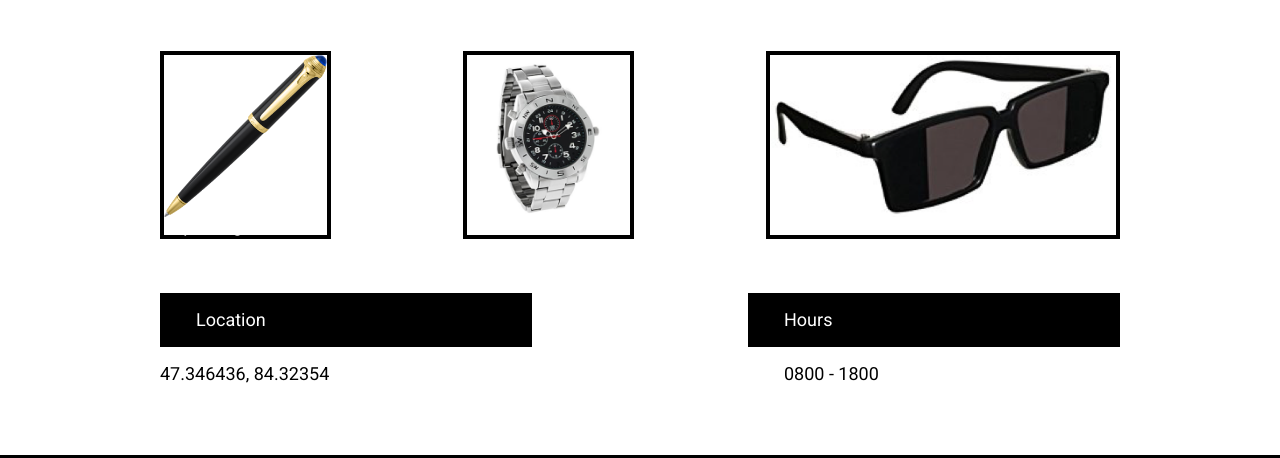
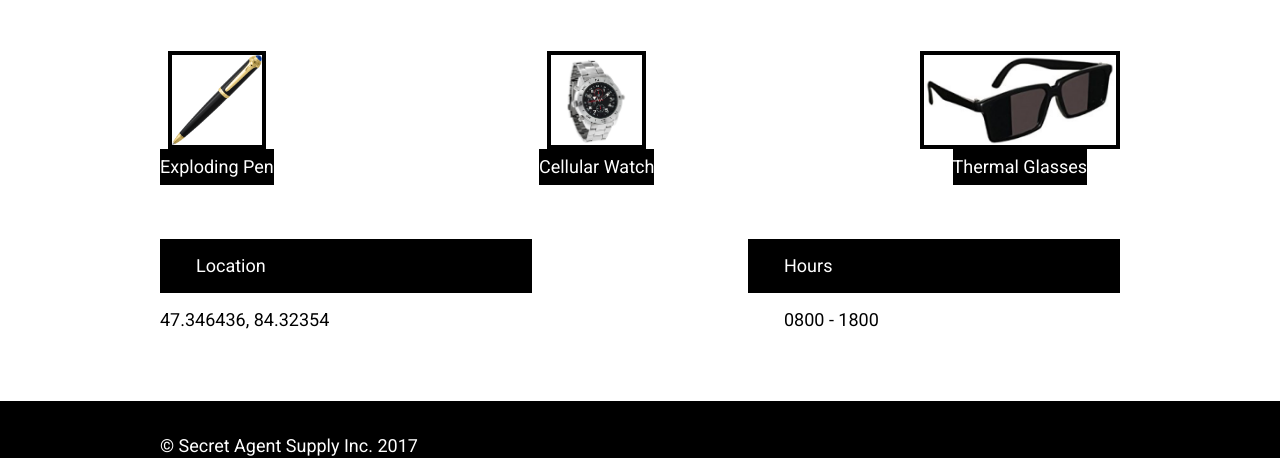
Before and after one commit to enri-f1/SecretAgentSupply, a plain HTML site: page index.html in a window 1280 px wide. Shown: the part 540-998 px from the top of the page. Drawn offline with Linux system fonts and the light colour scheme.

Commit message:
finished full page.

```diff
--- a/index.html
+++ b/index.html
@@ -37,16 +37,22 @@
 		<div class="shop">
 			<div class="container">
 				<div class="rowone">
+					<div class="itemcontainer">
 						<div class="item">
 							<img src="./resources/images/pen.png"/>
+						</div>
 						<h2>Exploding Pen</h2>
 					</div>
+					<div class="itemcontainer">
 						<div class="item">
 							<img src="./resources/images/watch.png"/>
+						</div>
 						<h2>Cellular Watch</h2>
 					</div>
+					<div class="itemcontainer">
 						<div class="item">
 							<img src="./resources/images/glasses.png"/>
+						</div>
 						<h2>Thermal Glasses</h2>
 					</div>
 				</div>
--- a/resources/css/style.css
+++ b/resources/css/style.css
@@ -128,13 +128,33 @@ a:hover {
 
 .item {
 	border: 4px solid black;
+	display: flex;
+	justify-content: center;
+	align-items: center;
+	flex-basis: 30%;
+	height: 9rem;
+
+}
+
+.itemcontainer {
+	display: flex;
+	flex-direction: column;
+	align-items: center;
+}
+
+.itemcontainer h2 {
+	color: white;
+	background-color: black;
+	padding-top: 0.5rem;
+	padding-bottom: 0.5rem;
 
 }
 
 .item img {
 	display: flex;
 	flex-basis: 13rem;
-	height: 9rem;
+	height: 5rem;
+
 }
 
 .rowtwo {
```
Lines whose indentation alone changed are shown as unchanged.
